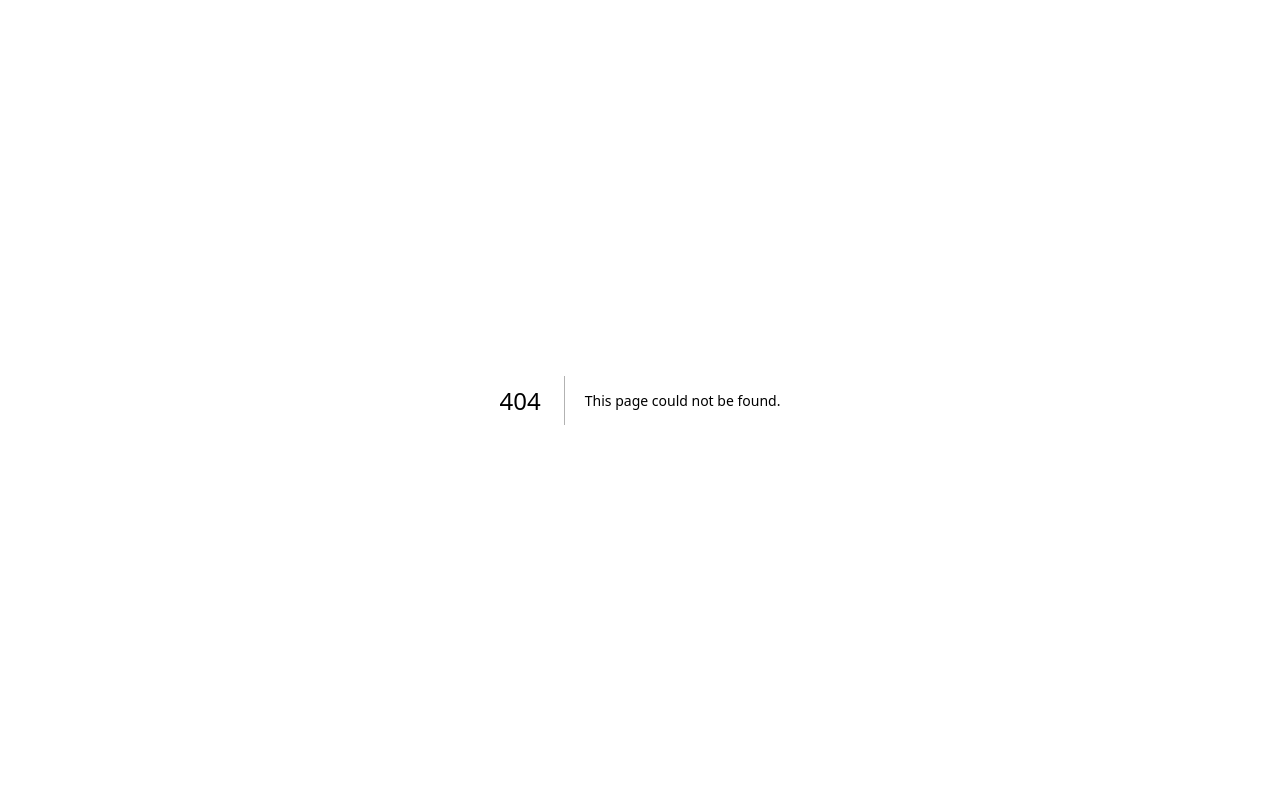
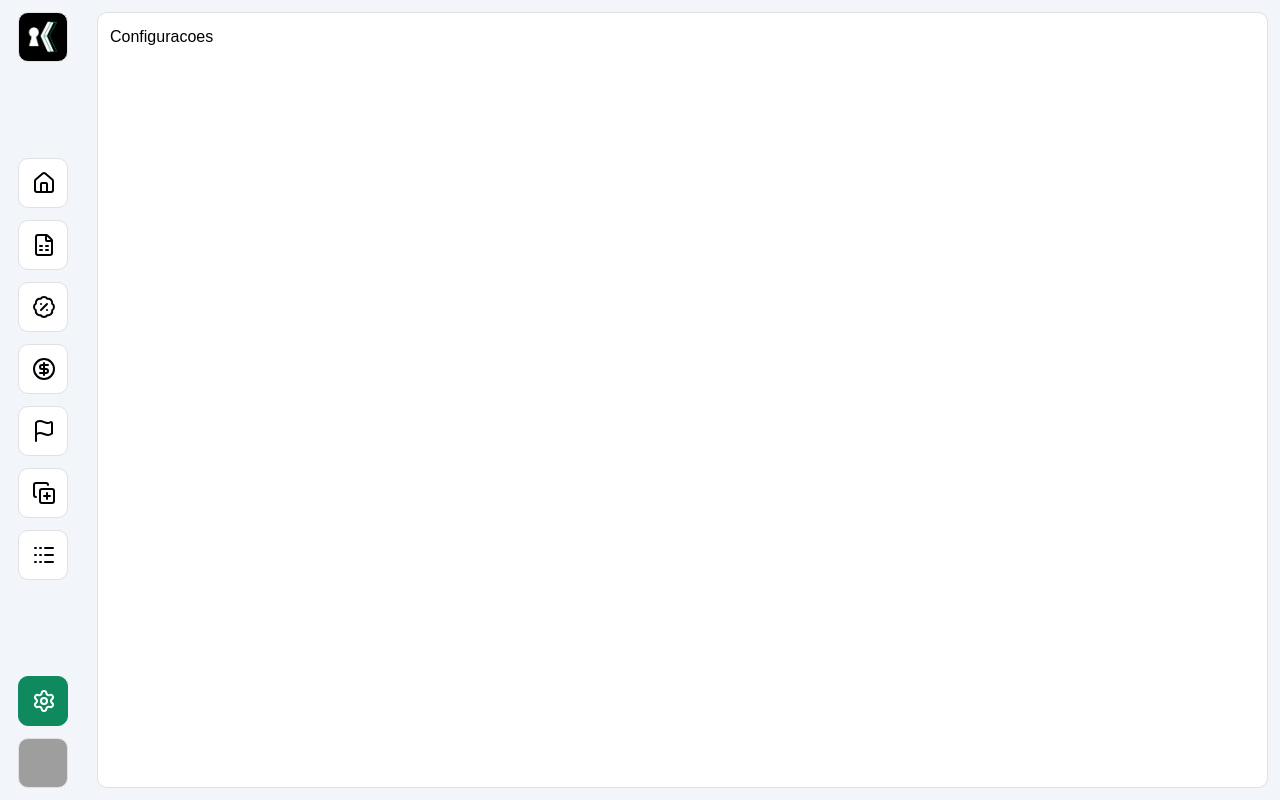
Before and after one commit to KeysSync/keys-web, a Next.js app: page /configuracoes in a window 1280 px wide. Before the commit this address had no page. Built offline with nearby package versions, Linux system fonts and the light colour scheme; grey boxes are pictures that could not be loaded.

Commit message:
feat: structure changes actions layout etc

```diff
--- /dev/null
+++ b/app/(internal)/SidebarActions.tsx
@@ -0,0 +1,40 @@
+"use client";
+
+import Link from "next/link";
+import { usePathname } from "next/navigation";
+import type { ReactNode } from "react";
+
+type SidebarAction = {
+  icon: ReactNode;
+  label: string;
+  href: string;
+};
+
+const isActiveRoute = (pathname: string, href: string) =>
+  pathname === href || pathname.startsWith(`${href}/`);
+
+const SidebarActions = ({ actions }: { actions: SidebarAction[] }) => {
+  const pathname = usePathname();
+
+  return (
+    <>
+      {actions.map((action) => {
+        const isActive = isActiveRoute(pathname, action.href);
+
+        return (
+          <Link
+            href={action.href}
+            key={action.href}
+            className={`box action-tooltip${isActive ? " action-tooltip--active" : ""}`}
+            aria-current={isActive ? "page" : undefined}
+          >
+            <span className="action-tooltip__icon">{action.icon}</span>
+            <span className="action-tooltip__label">{action.label}</span>
+          </Link>
+        );
+      })}
+    </>
+  );
+};
+
+export default SidebarActions;
--- /dev/null
+++ b/app/(internal)/configuracoes/layout.tsx
@@ -0,0 +1,7 @@
+export default function ConfiguracoesLayout({ children }: { children: React.ReactNode }) {
+    return (
+        <div className="configuracoes-layout">
+            {children}
+        </div>
+    );
+}
--- /dev/null
+++ b/app/(internal)/configuracoes/loading.tsx
@@ -0,0 +1,7 @@
+export default function ConfiguracoesLoading() {
+    return (
+        <div>
+            <h1>Configuracoes Loading</h1>
+        </div>
+    );
+}
--- /dev/null
+++ b/app/(internal)/configuracoes/page.tsx
@@ -0,0 +1,7 @@
+export default function Configuracoes() {
+    return (
+        <div>
+            <h1>Configuracoes</h1>
+        </div>
+    );
+}
--- a/app/(internal)/layout.tsx
+++ b/app/(internal)/layout.tsx
@@ -5,9 +5,11 @@ import {
   FileSpreadsheetIcon,
   FlagIcon,
   HouseIcon,
-  LogsIcon
+  LogsIcon,
+  SettingsIcon
 } from "lucide-react";
 import Link from "next/link";
+import SidebarActions from "./SidebarActions";
 import "./style.css";
 
 const InternalLayout = ({ children }: { children: React.ReactNode }) => {
@@ -49,6 +51,14 @@ const InternalLayout = ({ children }: { children: React.ReactNode }) => {
     },
   ];
 
+  const bottomActions = [
+    {
+      icon: <SettingsIcon />,
+      label: "Configurações",
+      href: "/configuracoes",
+    },
+  ];
+
   return (
     <div className="internal-layout">
       <div className="col-actions">
@@ -58,15 +68,12 @@ const InternalLayout = ({ children }: { children: React.ReactNode }) => {
           </Link>
         </div>
         <div className="col-middle">
-          {actions.map((action) => (
-            <Link href={action.href} key={action.href} className="box">
-              {action.icon}
-            </Link>
-          ))}
+          <SidebarActions actions={actions} />
         </div>
         <div className="col-bottom">
+          <SidebarActions actions={bottomActions} />
           <Link href="/login">
-            <div className="box"></div>
+            <div className="box box-avatar"></div>
           </Link>
         </div>
       </div>
--- a/app/(internal)/style.css
+++ b/app/(internal)/style.css
@@ -10,7 +10,7 @@
   width: 100vw;
   height: 100vh;
   display: flex;
-  overflow-x: hidden;
+  overflow: hidden;
   background-color: #F2F6FA;
 }
 
@@ -26,7 +26,7 @@
   flex-direction: column;
   display: flex;
   box-sizing: border-box;
-  overflow: hidden;
+  overflow: visible;
 
   .col-top,
   .col-middle,
@@ -51,9 +51,13 @@
     }
   }
 
-  .col-middle {
+  .col-middle,
+  .col-bottom {
     gap: 12px;
-    .box {
+    align-items: flex-start;
+    overflow: visible;
+
+    .box:not(.box-avatar) {
         padding: 12px;
         border: 1px solid #E0E0E0;
         background-color: #FFFFFF;
@@ -70,11 +74,97 @@
         &:hover {
             background-color: #F2F6FA;
         }
+
+        &.action-tooltip--active:hover {
+          background-color: #0F8A5F;
+        }
+    }
+
+    .action-tooltip {
+      display: flex;
+      align-items: center;
+      width: 50px;
+      max-width: 50px;
+      overflow: hidden;
+      position: relative;
+      z-index: 1;
+      white-space: nowrap;
+      transition: max-width 0.3s ease, background-color 0.3s ease, box-shadow 0.3s ease;
+
+      &:hover {
+        width: auto;
+        max-width: 220px;
+        z-index: 10;
+        background-color: #FFFFFF;
+        box-shadow: 0 2px 8px rgba(0, 0, 0, 0.08);
+      }
+
+      &:hover.action-tooltip--active {
+        background-color: #0F8A5F;
+        box-shadow: 0 2px 8px rgba(15, 138, 95, 0.25);
+      }
+
+      .action-tooltip__icon {
+        display: flex;
+        align-items: center;
+        justify-content: center;
+        flex-shrink: 0;
+        width: 26px;
+        height: 26px;
+        border-radius: 6px;
+      }
+
+      .action-tooltip__label {
+        max-width: 0;
+        opacity: 0;
+        overflow: hidden;
+        color: #000000;
+        font-size: 14px;
+        font-weight: 500;
+        margin-left: 0;
+        transition: max-width 0.3s ease, opacity 0.3s ease, margin-left 0.3s ease;
+      }
+
+      &:hover .action-tooltip__label {
+        max-width: 160px;
+        opacity: 1;
+        margin-left: 10px;
+        padding-right: 4px;
+      }
+
+      &.action-tooltip--active {
+        background-color: #0F8A5F;
+        border-color: #0F8A5F;
+
+        .action-tooltip__icon {
+          background-color: transparent;
+
+          svg {
+            color: #FFFFFF;
+            stroke: #FFFFFF;
+          }
+        }
+
+        .action-tooltip__label {
+          color: #FFFFFF;
+        }
+
+        &:hover {
+          background-color: #0F8A5F;
+          border-color: #0F8A5F;
+
+          .action-tooltip__label {
+            color: #FFFFFF;
+            background-color: transparent;
+            padding: 0;
+          }
+        }
+      }
     }
   }
 
   .col-bottom {
-    .box {
+    .box-avatar {
         padding: 12px;
         background-image: url('https://i.pinimg.com/736x/f5/9b/7b/f59b7b78e754b1b3845e7a08d3555fa0.jpg');
         background-size: cover;
@@ -92,6 +182,17 @@
     background-color: white;
     border: 1px solid #E0E0E0;
     border-radius: 10px;
+  }
+
+  .col-middle .box.action-tooltip--active,
+  .col-bottom .box.action-tooltip--active {
+    background-color: #0F8A5F;
+    border-color: #0F8A5F;
+  }
+
+  .col-middle .box.action-tooltip--active:hover,
+  .col-bottom .box.action-tooltip--active:hover {
+    background-color: #0F8A5F;
   }
 
   .col-top {
```
Also changed, not shown: app/(internal)/configuracoes/style.css (added).
